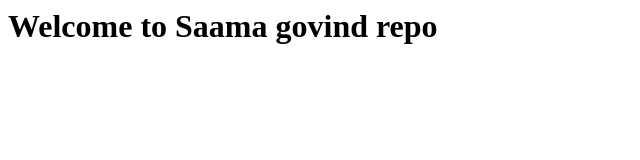
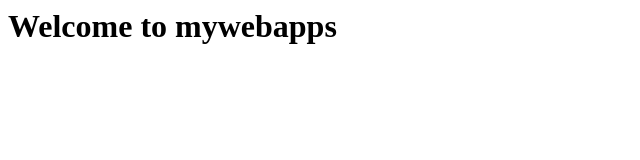
Before and after one commit to mana170183/testindex, a plain HTML site: page index.html in a window 1280 px wide. Shown: the whole page, without its empty margins (0-640 px from the left). Drawn offline with Linux system fonts and the light colour scheme.

Commit message:
Update index.html

```diff
--- a/index.html
+++ b/index.html
@@ -1,3 +1,3 @@
 <html>
-<h1> Welcome to Saama govind repo </h1>
+<h1> Welcome to mywebapps </h1>
 </html>
```
